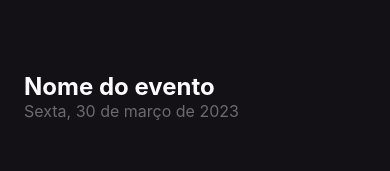
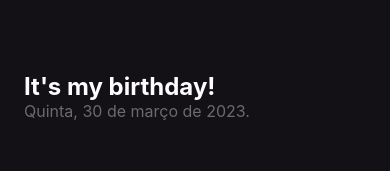
Before and after one commit to srsouzaj/imhere, a React Native app: screen / in a window 390 px wide. Shown: the top 171 px of the page. Built offline with nearby package versions, Linux system fonts and the light colour scheme.

Commit message:
feat: create components

```diff
--- a/App.tsx
+++ b/App.tsx
@@ -1,33 +1,7 @@
-import { StyleSheet, Text, View } from "react-native";
+import Home from "./src/screens/Home";
 
 export default function App() {
   return (
-    <View style={styles.container}>
-      <Text style={styles.eventName}>
-        Nome do evento
-      </Text>
-
-      <Text style={styles.eventDate}>
-        Sexta, 30 de março de 2023
-      </Text>
-    </View>
+    <Home />
   )
 }
-
-const styles = StyleSheet.create({
-  container: {
-    flex: 1,
-    backgroundColor: '#131016',
-    padding: 24
-  },
-  eventName: {
-    color: '#FDFCFE',
-    fontSize: 24,
-    fontWeight: 'bold',
-    marginTop: 48
-  },
-  eventDate: {
-    color: '#6B6B6B',
-    fontSize: 16
-  }
-})
--- /dev/null
+++ b/src/screens/Home/index.tsx
@@ -0,0 +1,17 @@
+import { Text, View } from "react-native";
+
+import { styles } from "./styles";
+
+export default function Home() {
+    return (
+        <View style={styles.container}>
+            <Text style={styles.eventName}>
+                It's my birthday!
+            </Text>
+
+            <Text style={styles.eventDate}>
+                Quinta, 30 de março de 2023.
+            </Text>
+        </View>
+    )
+}
--- /dev/null
+++ b/src/screens/Home/styles.ts
@@ -0,0 +1,19 @@
+import { StyleSheet } from "react-native";
+
+export const styles = StyleSheet.create({
+    container: {
+        flex: 1,
+        backgroundColor: '#131016',
+        padding: 24
+    },
+    eventName: {
+        color: '#FDFCFE',
+        fontSize: 24,
+        fontWeight: 'bold',
+        marginTop: 48
+    },
+    eventDate: {
+        color: '#6B6B6B',
+        fontSize: 16
+    }
+})
```
